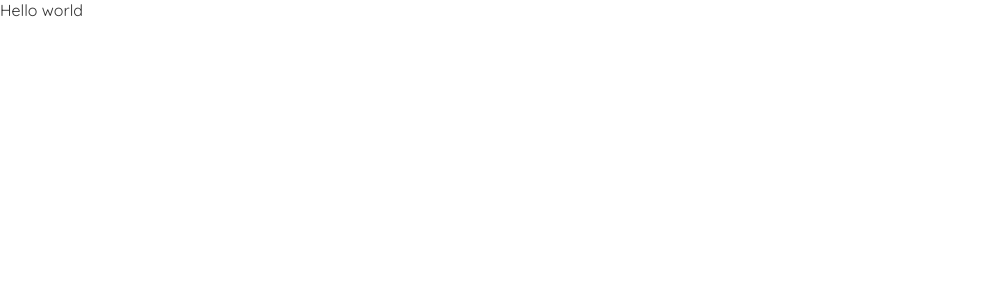
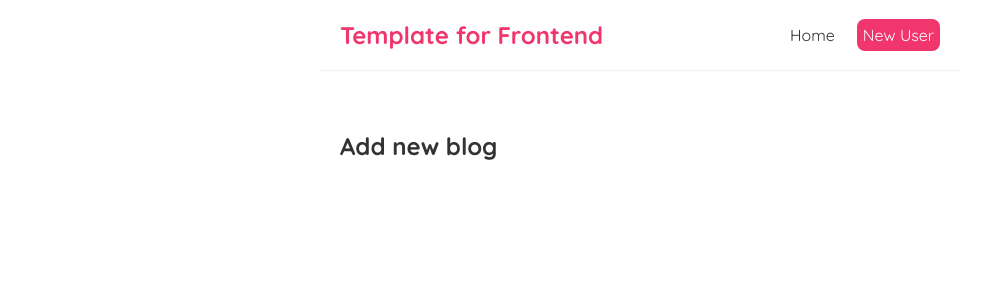
Before and after one commit to TomasRacil/VSIS-2021, a React (Create React App) app in the folder frontend/: page /register in a window 1280 px wide. Shown: the top 300 px of the page, without its empty margins (0-1002 px from the left). Built offline with nearby package versions, Linux system fonts and the light colour scheme.

Commit message:
Basic routing

```diff
--- a/frontend/package.json
+++ b/frontend/package.json
@@ -9,6 +9,7 @@
     "http-proxy-middleware": "^1.3.1",
     "react": "^17.0.2",
     "react-dom": "^17.0.2",
+    "react-router-dom": "5",
     "react-scripts": "4.0.3",
     "web-vitals": "^1.0.1"
   },
--- a/frontend/src/App.jsx
+++ b/frontend/src/App.jsx
@@ -1,15 +1,33 @@
-//import Navbar from "./components/Navbar/Navbar";
-//import Home from "./components/Home/Home";
+import Navbar from "./components/Navbar/Navbar";
+import Home from "./components/Home/Home";
+import CreateUser from "./components/CreateUser/CreateUser";
+import { BrowserRouter as Router, Route, Switch } from "react-router-dom";
+import UserDetails from "./components/UserDetails/UserDetails";
 
 function App() {
+  // function test() {
+  //   fetch("/api/test/")
+  //     .then((res) => {
+  //       return res.json();
+  //     })
+  //     .then((data) => console.log(data));
+  // }
   return (
-    <div className="App">
-      {/* <Navbar />
-      <div className="content">
-        <Home />
-      </div> */}
-      Hello world
-    </div>
+    <Router>
+      <div className="App">
+        <Navbar />
+        <div className="content">
+          <Switch>
+            <Route exact path="/" children={<Home />} />
+            <Route exact path="/register" children={<CreateUser />} />
+            <Router exact path="/users/:id">
+              <UserDetails />
+            </Router>
+          </Switch>
+        </div>
+        {/* <button onClick={test}>Test</button> */}
+      </div>
+    </Router>
   );
 }
 
--- a/frontend/src/components/BlogList/UserList.jsx
+++ b/frontend/src/components/BlogList/UserList.jsx
@@ -1,3 +1,5 @@
+import { Link } from "react-router-dom";
+
 const UserList = ({ users, title, handleDelete }) => {
   // const blogs = props.blogs;
   // const title = props.title;
@@ -8,9 +10,11 @@ const UserList = ({ users, title, handleDelete }) => {
       <h2>{title}</h2>
       {users.map((user) => (
         <div className="blog-preview" key={user.public_id}>
-          <h2>{user.email}</h2>
-          {/* <p>Written by {user.username}</p> */}
-          <button onClick={() => handleDelete(user.public_id)}>Delete</button>
+          <Link to={`/user/${user.public_id}`}>
+            <h2>{user.email}</h2>
+            {/* <p>Written by {user.username}</p> */}
+            <button onClick={() => handleDelete(user.public_id)}>Delete</button>
+          </Link>
         </div>
       ))}
     </div>
--- /dev/null
+++ b/frontend/src/components/CreateUser/CreateUser.jsx
@@ -0,0 +1,9 @@
+const CreateUser = () => {
+  return (
+    <div className="create">
+      <h2>Add new blog</h2>
+    </div>
+  );
+};
+
+export default CreateUser;
--- a/frontend/src/components/Home/Home.jsx
+++ b/frontend/src/components/Home/Home.jsx
@@ -24,27 +24,34 @@ const Home = () => {
   };
 
   useEffect(() => {
+    const abortControler = new AbortController();
+
     setTimeout(() => {
-      fetch("/api/user/")
+      fetch("/api/user/", { signal: abortControler.signal })
         .then((res) => {
-          console.log(res);
+          //console.log(res);
           if (!res.ok) {
             throw Error("could not fetch the data for that source");
           }
           return res.json();
         })
         .then((data) => {
-          console.log(data.data);
+          //console.log(data.data);
           setUsers(data.data);
           setIsPending(false);
           setError(null);
         })
         .catch((err) => {
-          setIsPending(false);
-          setError(err.message);
+          if (err.name === "AbortError") {
+            console.log("fetch aborted");
+          } else {
+            setIsPending(false);
+            setError(err.message);
+          }
         });
     }, 1000);
 
+    return () => abortControler.abort();
     //console.log("use effect ran");
   }, []); //only initial render
   //[name]); //declare watched item
@@ -54,7 +61,11 @@ const Home = () => {
       {error && <div>{error}</div>}
       {isPending && <div>Loading..</div>}
       {users && (
-        <UserList users={users} title="All Users" handleDelete={handleDelete} />
+        <UserList
+          users={users}
+          title="Some Users"
+          handleDelete={handleDelete}
+        />
       )}
       {/* <BlogList
         blogs={blogs.filter((blog) => blog.author === "mario")}
--- a/frontend/src/components/Navbar/Navbar.jsx
+++ b/frontend/src/components/Navbar/Navbar.jsx
@@ -1,19 +1,21 @@
+import { Link } from "react-router-dom";
+
 const Navbar = () => {
   return (
     <nav className="navbar">
       <h1>Template for Frontend</h1>
       <div className="links">
-        <a href="/">Home</a>
-        <a
-          href="/create"
+        <Link to="/">Home</Link>
+        <Link
+          to="/register"
           style={{
             color: "white",
             backgroundColor: "#f1356d",
             borderRadius: "8px",
           }}
         >
-          New Blog
-        </a>
+          New User
+        </Link>
       </div>
     </nav>
   );
--- /dev/null
+++ b/frontend/src/components/UserDetails/UserDetails.jsx
@@ -0,0 +1,13 @@
+import { useParams } from "react-router-dom";
+
+const UserDetails = () => {
+  const { id } = useParams();
+  return (
+    <div className="user-details">
+      <h2>User details - {id}</h2>
+      {/* <button onClick={console.log(id)}>sad</button> */}
+    </div>
+  );
+};
+
+export default UserDetails;
```
Also changed, not shown: 2 other files (tests, documents, lock files or other folders).
